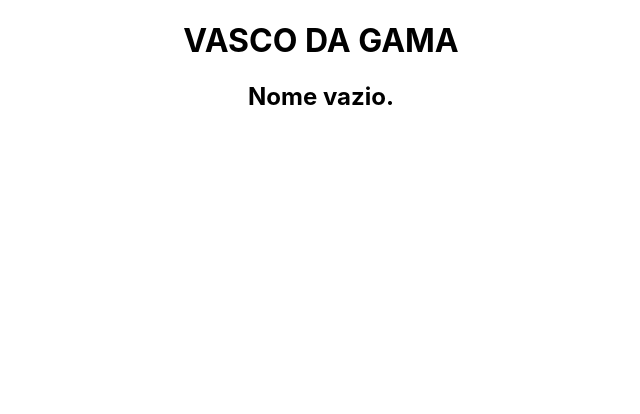
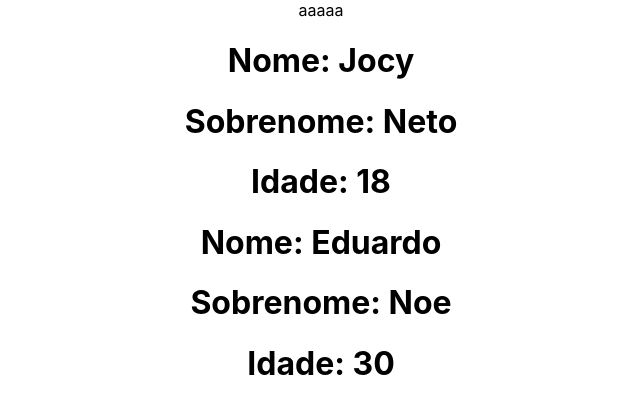
Before and after one commit to jocyneto/react-crash, a React (Create React App) app: page / in a window 1280 px wide. Shown: the top 414 px of the page, without its empty margins (319-959 px from the left). Built offline with nearby package versions, Linux system fonts and the light colour scheme.

Commit message:
verificando as props

```diff
--- a/src/App.js
+++ b/src/App.js
@@ -1,20 +1,21 @@
 import "./App.css";
 
+function Person(props) {
+  return (
+    <>
+      <h1>Nome: {props.nome}</h1>
+      <h1>Sobrenome: {props.sobrenome} </h1>
+      <h1>Idade: {props.idade} </h1>
+    </>
+  );
+}
+
 function App() {
-  const name = "";
-
   return (
     <div className="App">
-      {name ? (
-        <>
-          <h1>{name}</h1>
-        </>
-      ) : (
-        <>
-          <h1>VASCO DA GAMA</h1>
-          <h2>Nome vazio.</h2>
-        </>
-      )}
+      aaaaa
+      <Person nome="Jocy" sobrenome="Neto" idade="18" />
+      <Person nome="Eduardo" sobrenome="Noe" idade="30" />
     </div>
   );
 }
```
